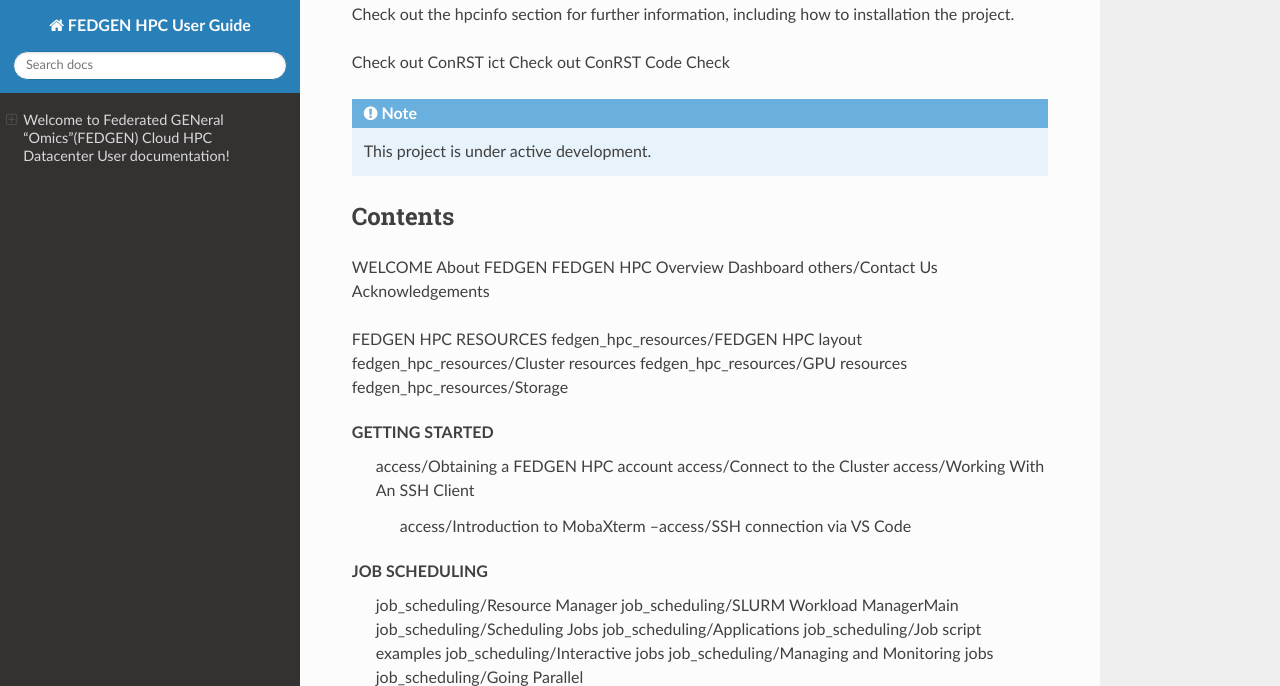
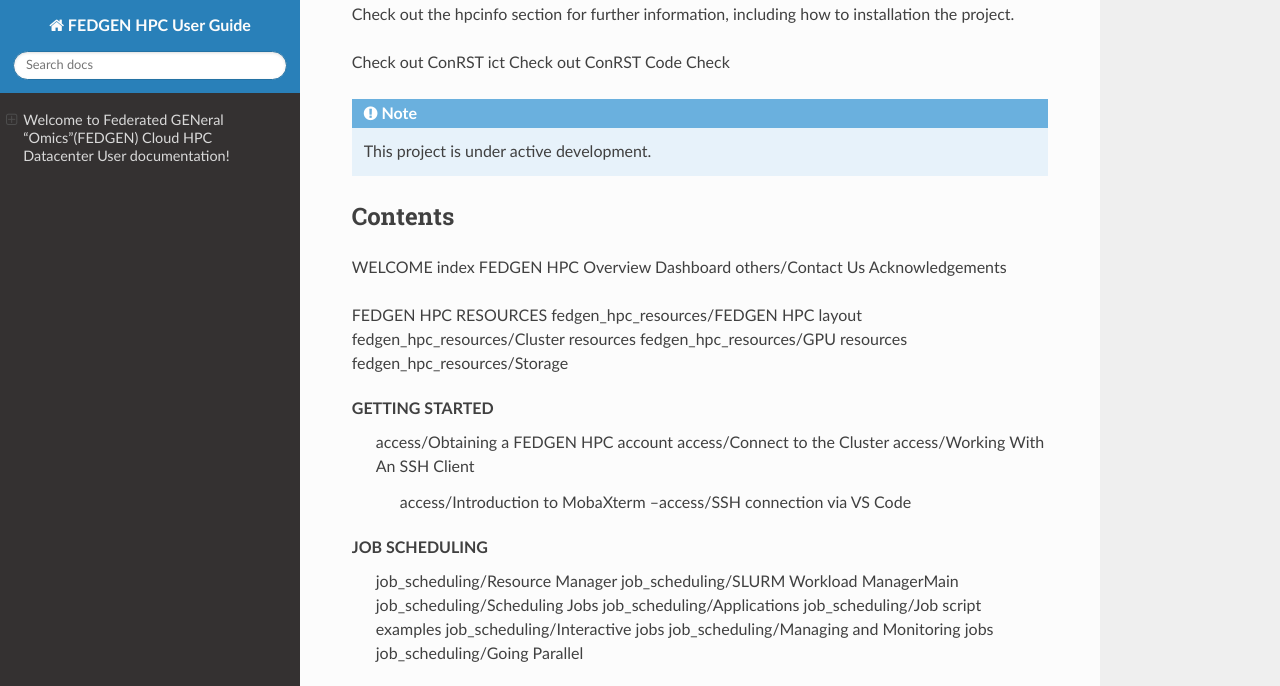
Before and after one commit to toluromio/docs.fedgenhpc, a Sphinx documentation site: the page built from docs/source/index.rst, in a window 1280 px wide and 900 px high, scrolled down 554 px, cut to the strip 0-686 px from the top of the window. Built offline with Sphinx 7.4.7 and the Read the Docs theme 3.1.0, drawn with Linux system fonts in a browser that asks for light colours.

Commit message:
Update index.rst

```diff
--- a/docs/source/index.rst
+++ b/docs/source/index.rst
@@ -18,7 +18,7 @@
 
 .. toctree::
 WELCOME
-About FEDGEN
+index
 FEDGEN HPC Overview
 Dashboard
 others/Contact Us
```
